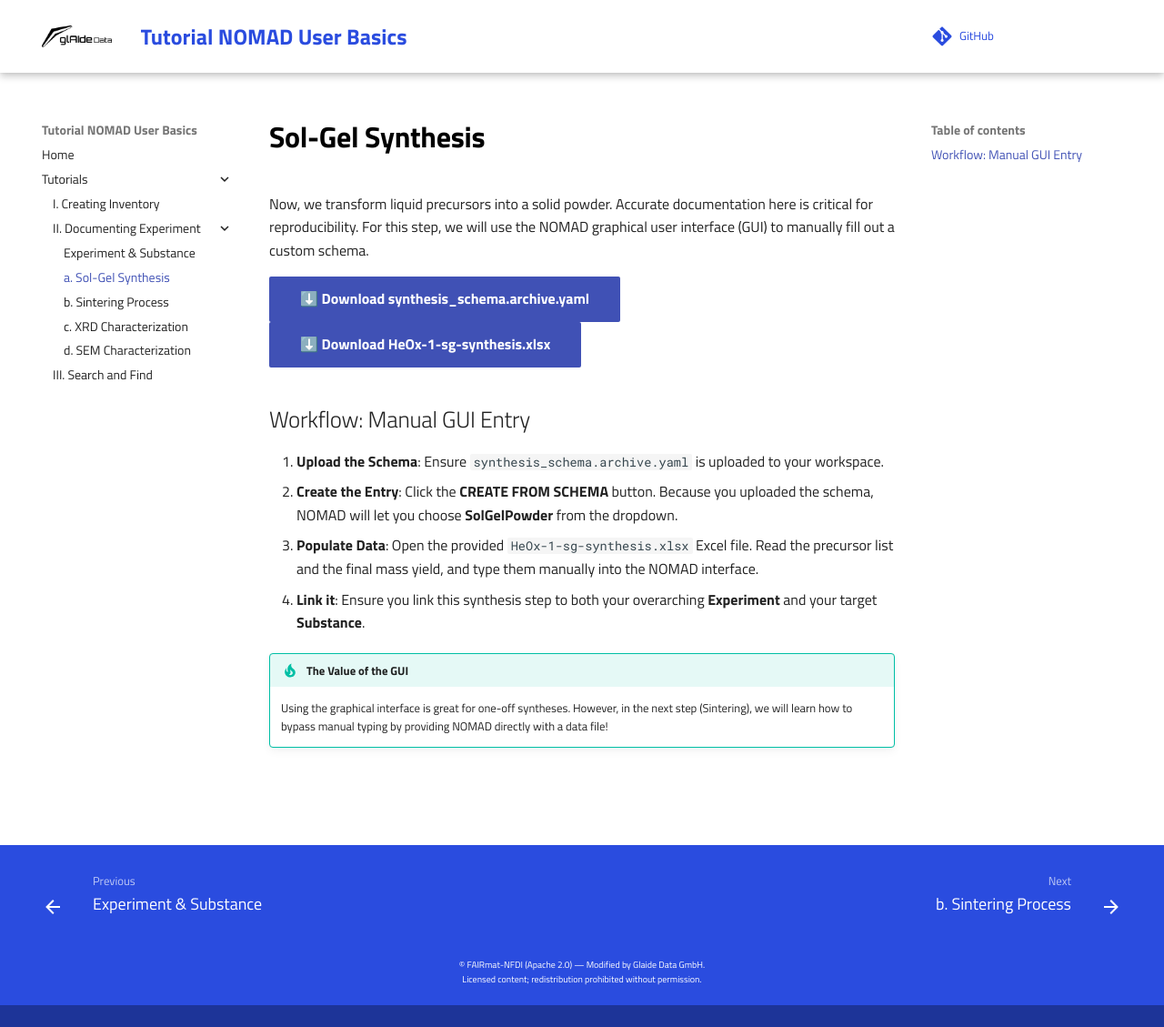
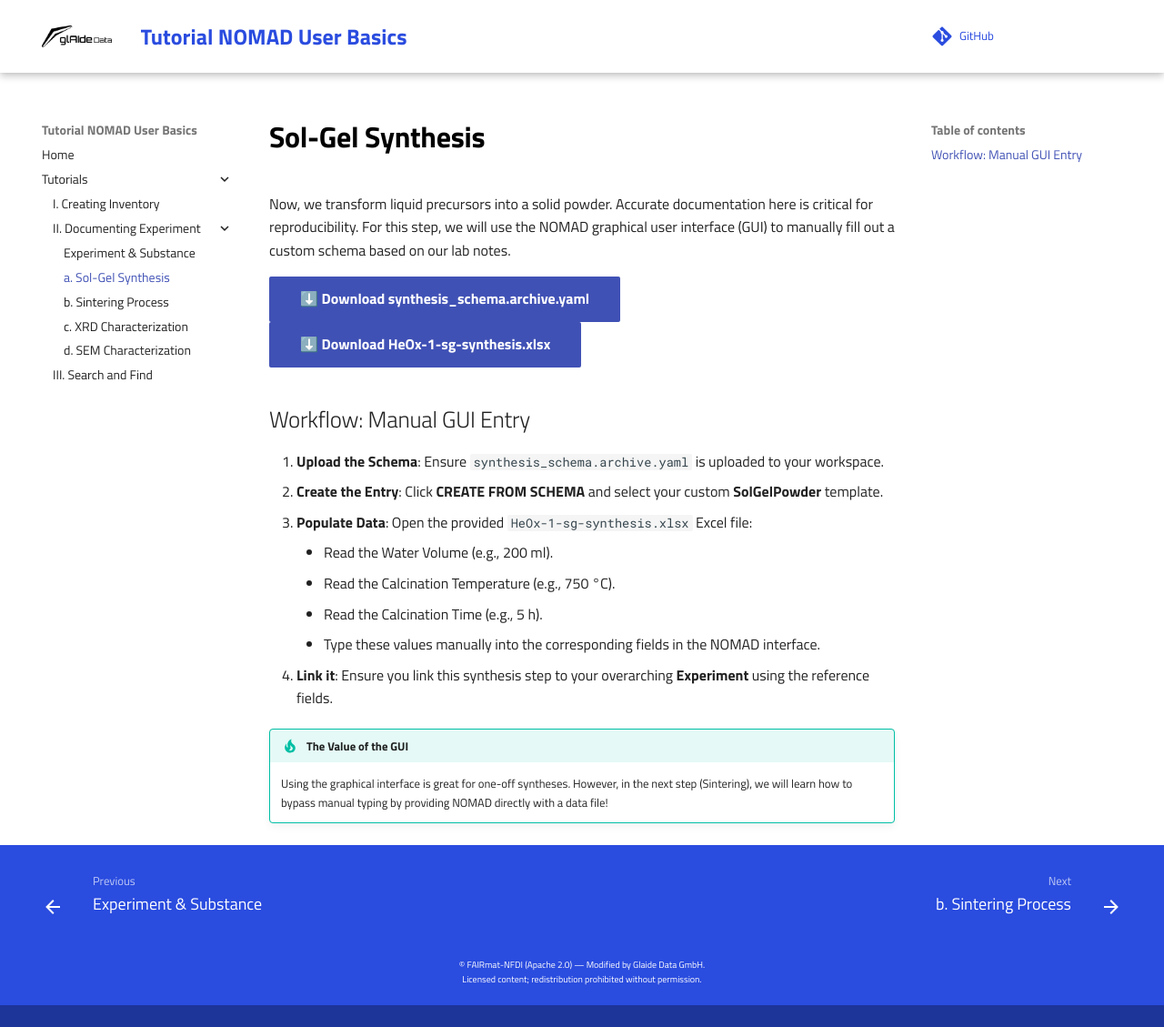
Before and after one commit to AK-Feldhoff-LUH/nomad-docs-ak-feldhoff, an MkDocs documentation site: the page built from docs/03_sol_gel_synthesis.md, in a window 1280 px wide and 1129 px high. Shown: the whole window at 91% size. Built offline with MkDocs 1.6.1 and Material for MkDocs 9.7.7, drawn with Linux system fonts in a browser that asks for light colours; comment, search, counter and statistics services are not loaded.

Commit message:
Updated sol-gel synthesis schema and documentation with specific lab parameters

```diff
--- a/docs/03_sol_gel_synthesis.md
+++ b/docs/03_sol_gel_synthesis.md
@@ -1,16 +1,19 @@
 # Sol-Gel Synthesis
 
-Now, we transform liquid precursors into a solid powder. Accurate documentation here is critical for reproducibility. For this step, we will use the NOMAD graphical user interface (GUI) to manually fill out a custom schema.
+Now, we transform liquid precursors into a solid powder. Accurate documentation here is critical for reproducibility. For this step, we will use the NOMAD graphical user interface (GUI) to manually fill out a custom schema based on our lab notes.
 
 [⬇️ Download synthesis_schema.archive.yaml](assets/synthesis_schema.archive.yaml){ .md-button .md-button--primary }
 [⬇️ Download HeOx-1-sg-synthesis.xlsx](assets/HeOx-1-sg-synthesis.xlsx){ .md-button .md-button--primary }
 
 ## Workflow: Manual GUI Entry
 1. **Upload the Schema**: Ensure `synthesis_schema.archive.yaml` is uploaded to your workspace.
-2. **Create the Entry**: Click the **CREATE FROM SCHEMA** button. Because you uploaded the schema, NOMAD will let you choose **SolGelPowder** from the dropdown.
-3. **Populate Data**: Open the provided `HeOx-1-sg-synthesis.xlsx` Excel file. Read the precursor list and the final mass yield, and type them manually into the NOMAD interface.
-4. **Link it**: Ensure you link this synthesis step to both your overarching **Experiment** and your target **Substance**.
-
+2. **Create the Entry**: Click **CREATE FROM SCHEMA** and select your custom **SolGelPowder** template.
+3. **Populate Data**: Open the provided `HeOx-1-sg-synthesis.xlsx` Excel file:
+    * Read the Water Volume (e.g., 200 ml).
+    * Read the Calcination Temperature (e.g., 750 °C).
+    * Read the Calcination Time (e.g., 5 h).
+    * Type these values manually into the corresponding fields in the NOMAD interface.
+4. **Link it**: Ensure you link this synthesis step to your overarching **Experiment** using the reference fields.
 
 !!! tip "The Value of the GUI"
     Using the graphical interface is great for one-off syntheses. However, in the next step (Sintering), we will learn how to bypass manual typing by providing NOMAD directly with a data file!
```
Also changed, not shown: docs/02_experiment_substance.md (+1 -1 lines), docs/assets/synthesis_schema.archive.yaml (+20 -10 lines), 1 other file.
